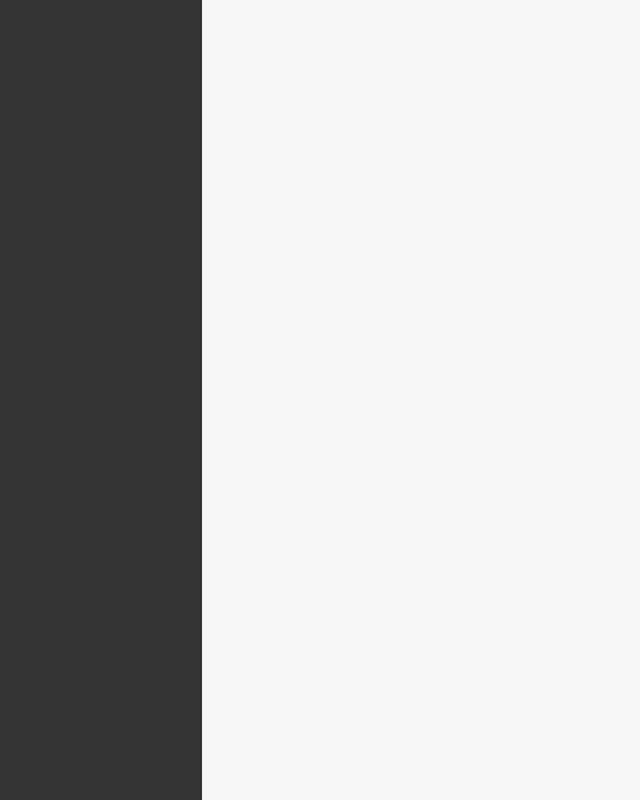
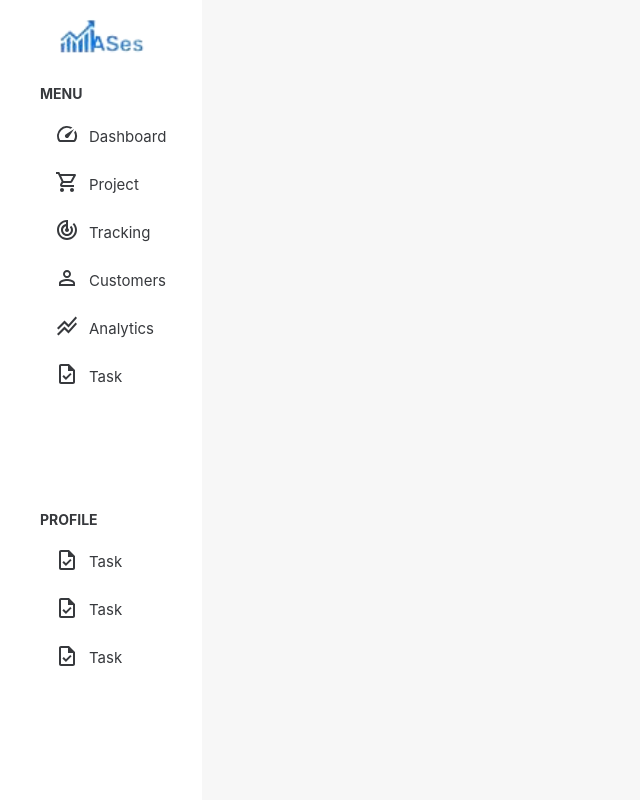
Before and after one commit to giftthedeveloper/dashboard, a React (Create React App) app: page / in a window 1280 px wide. Shown: the whole page, without its empty margins (0-640 px from the left). Built offline with nearby package versions, Linux system fonts and the light colour scheme.

Commit message:
feat: incomplete sidebar component

```diff
--- a/src/components/Sidebar Component/elements.js
+++ b/src/components/Sidebar Component/elements.js
@@ -4,7 +4,7 @@ import logo from './dashboard_logo.png';
 
 export const MainComponent = styled.div`
   width: 15%;
-  background-color: #333;
+  background-color: white;
   height: 100%;
   display: flex;
   flex-direction: column;
@@ -13,10 +13,64 @@ export const MainComponent = styled.div`
 
 `;
 
+export const LeftComponent = styled.div`
+    height: 60%;
+    width: 100%;
+    background-color: white;
+    text-align: left;
+    align-items: center;
+`;
+
+
+export const HeaderText = styled.h3`
+  font-size: 14px;
+  text-align: left;
+  margin-left: 30px;
+  margin-bottom: 0px;
+  color: #37393d;
+  margin-top: 0px;
+`;
+
+export const MenuItem = styled.div`
+  display: flex;
+  align-items: center;
+  margin-bottom: 10px;
+  padding-left: 20px;
+  cursor: pointer;
+  margin-left: 25px;
+  color: #37393d;
+  margin-top: 20px;
+  font-size: 15px;
+`;
+export const IconWrapper = styled.div`
+  margin-right: 10px;
+`;
+
+export const RightComponent = styled.div`
+    height: 30%;
+    width: 100%;
+    background-color: white;
+    text-align: left;
+    align-items: center;
+`;
+
+export const BottomComponent = styled.div`
+    height: 10%;
+    width: 100%;
+    background-color: white;
+    text-align: left;
+    align-items: center;
+`;
+
 export const LogoComponent = styled.div`
-    width: 50px;
+    width: 100px;
+    height: 100px;
     background-image: url(${logo});
     background-size: cover;
+    padding-left: 40%;
+    display: flex;
+    justify-content: center;
+    align-items: center;
 
 
 `;
--- a/src/components/Sidebar Component/index.js
+++ b/src/components/Sidebar Component/index.js
@@ -1,10 +1,66 @@
 import React from 'react'
-import { LogoComponent, MainComponent } from './elements'
+import { BottomComponent,HeaderText,MenuItem, IconWrapper, LeftComponent, LogoComponent, MainComponent, RightComponent } from './elements'
+import { PersonOutlineOutlined, ShoppingCart, ShoppingCartOutlined, Speed, StackedLineChart, TaskOutlined, TrackChanges } from '@mui/icons-material';
+
 
 function SidebarComponent() {
   return (
     <MainComponent>
         <LogoComponent />
+        <HeaderText>MENU</HeaderText>
+        <LeftComponent>
+          <MenuItem>
+              <IconWrapper><Speed /></IconWrapper>
+              Dashboard
+          </MenuItem>
+
+          <MenuItem>
+              <IconWrapper><ShoppingCartOutlined /></IconWrapper>
+              Project
+          </MenuItem>
+
+          <MenuItem>
+              <IconWrapper><TrackChanges /></IconWrapper>
+              Tracking
+          </MenuItem>
+
+          <MenuItem>
+              <IconWrapper><PersonOutlineOutlined /></IconWrapper>
+              Customers
+          </MenuItem>
+
+          <MenuItem>
+              <IconWrapper><StackedLineChart /></IconWrapper>
+              Analytics
+          </MenuItem>
+
+          <MenuItem>
+              <IconWrapper><TaskOutlined /></IconWrapper>
+              Task
+          </MenuItem>
+
+        </LeftComponent>
+        <HeaderText>PROFILE</HeaderText>
+        <RightComponent>
+
+        <MenuItem>
+              <IconWrapper><TaskOutlined /></IconWrapper>
+              Task
+          </MenuItem>
+
+          <MenuItem>
+              <IconWrapper><TaskOutlined /></IconWrapper>
+              Task
+          </MenuItem>
+          <MenuItem>
+              <IconWrapper><TaskOutlined /></IconWrapper>
+              Task
+          </MenuItem>
+
+        </RightComponent>
+        <BottomComponent>
+
+        </BottomComponent>
     </MainComponent>
 
   )
```
